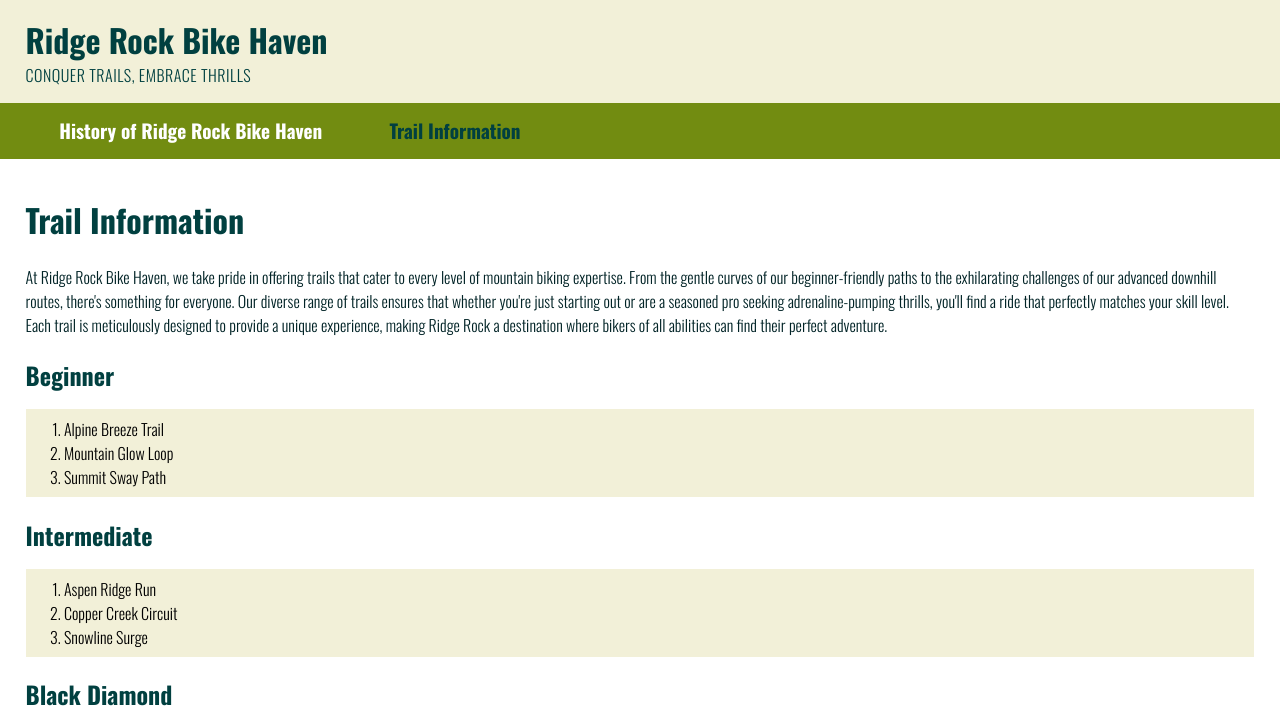
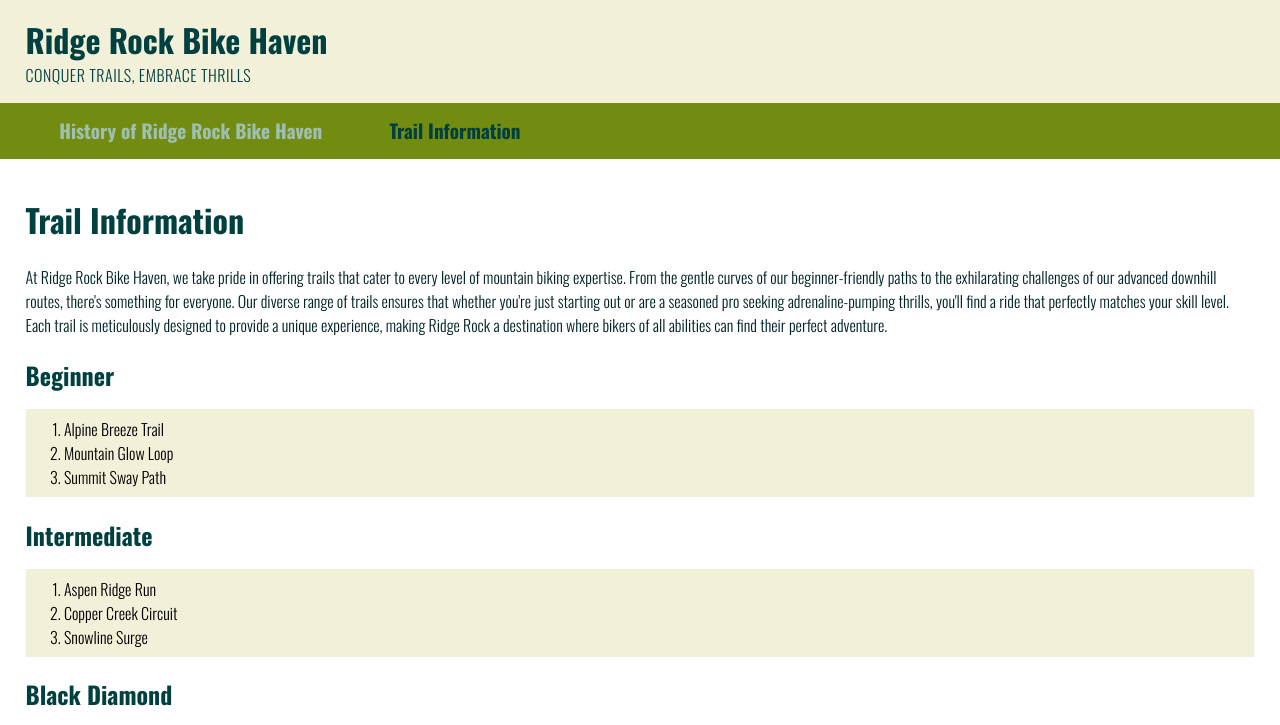
Before and after one commit to alexiscornell/dwdd1600, a plain HTML site: page 04intro-css/trails.html in a window 1280 px wide. In both pictures the pointer is over the link "History of Ridge Rock Bike Haven". Shown: the top 725 px of the page. Drawn offline with nearby package versions, Linux system fonts and the light colour scheme.

Commit message:
updated 04 intro css #2

```diff
--- a/04intro-css/bike.css
+++ b/04intro-css/bike.css
@@ -41,7 +41,7 @@ nav li.active a{
     color:  #014040;
 }
 nav a:hover{
-    color: #fff;
+    color: #9fbfb0;
 
 }
 /*stuff for the main*/
```
